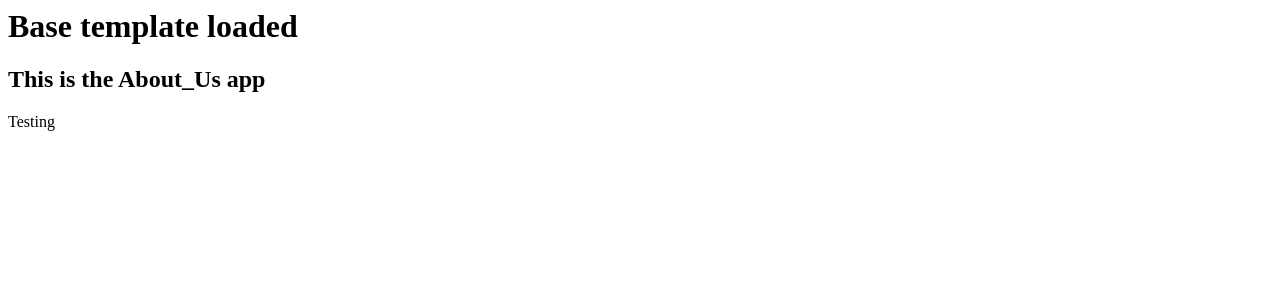
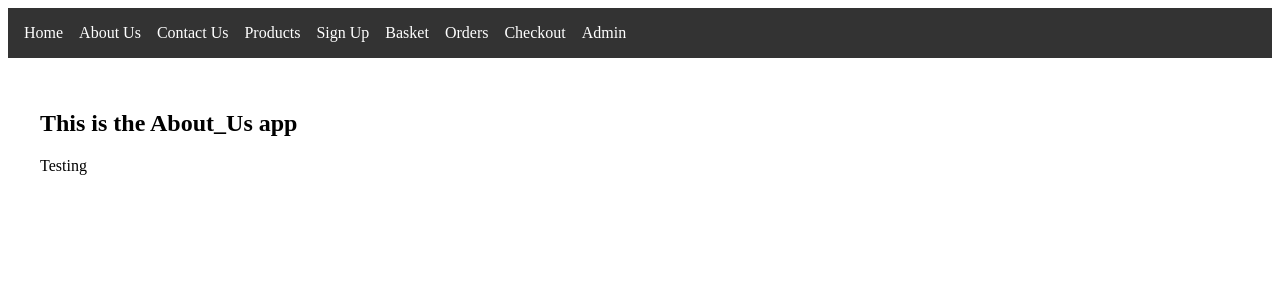
Before and after one commit to Zaid748-collab/Team-31, a Django app: page /about/ in a window 1280 px wide. Shown: the top 300 px of the page. Run offline with Django 5.2, Linux system fonts and the light colour scheme.

Commit message:
Adding a navigation bar to base.html

```diff
--- a/Team31Project/About_Us/urls.py
+++ b/Team31Project/About_Us/urls.py
@@ -2,5 +2,5 @@ from django.urls import path
 from . import views
 
 urlpatterns = [
-    path('', views.index, name='index'),
+    path('', views.index, name='about'),
 ]
--- a/Team31Project/Checkout/urls.py
+++ b/Team31Project/Checkout/urls.py
@@ -2,5 +2,5 @@ from django.urls import path
 from . import views
 
 urlpatterns = [
-    path('', views.index, name='index'),
+    path('', views.index, name='checkout'),
 ]
--- a/Team31Project/Contact_Us/urls.py
+++ b/Team31Project/Contact_Us/urls.py
@@ -2,5 +2,5 @@ from django.urls import path
 from . import views
 
 urlpatterns = [
-    path('', views.index, name='index'),
+    path('', views.index, name='contact'),
 ]
--- a/Team31Project/Home_Page/urls.py
+++ b/Team31Project/Home_Page/urls.py
@@ -2,5 +2,5 @@ from django.urls import path
 from . import views
 
 urlpatterns = [
-    path('', views.index, name='index'),
+    path('', views.index, name='home'),
 ]
--- a/Team31Project/Previous_Orders/urls.py
+++ b/Team31Project/Previous_Orders/urls.py
@@ -2,5 +2,5 @@ from django.urls import path
 from . import views
 
 urlpatterns = [
-    path('', views.index, name='index'),
+    path('', views.index, name='orders'),
 ]
--- a/Team31Project/Product_List/urls.py
+++ b/Team31Project/Product_List/urls.py
@@ -2,5 +2,5 @@ from django.urls import path
 from . import views
 
 urlpatterns = [
-    path('', views.index, name='index'),
+    path('', views.index, name='products'),
 ]
--- a/Team31Project/Product_List/views.py
+++ b/Team31Project/Product_List/views.py
@@ -1,4 +1,4 @@
 from django.shortcuts import render
 
 def index(request):
-    return render(request, 'Profuct_List/Product_List.html', {'app_name': 'Product_List'})
+    return render(request, 'Product_List/Product_List.html', {'app_name': 'Product_List'})
--- a/Team31Project/Sign_Up/urls.py
+++ b/Team31Project/Sign_Up/urls.py
@@ -2,5 +2,5 @@ from django.urls import path
 from . import views
 
 urlpatterns = [
-    path('', views.index, name='index'),
+    path('', views.index, name='signup'),
 ]
--- a/Team31Project/User_Basket/urls.py
+++ b/Team31Project/User_Basket/urls.py
@@ -2,5 +2,5 @@ from django.urls import path
 from . import views
 
 urlpatterns = [
-    path('', views.index, name='index'),
+    path('', views.index, name='basket'),
 ]
--- a/Team31Project/templates/base.html
+++ b/Team31Project/templates/base.html
@@ -1,2 +1,32 @@
-<h1>Base template loaded</h1>
-{% block content %}{% endblock %}
+<!DOCTYPE html>
+<html lang="en">
+<head>
+  <meta charset="UTF-8">
+  <title>{% block title %}My Site{% endblock %}</title>
+  <meta name="viewport" content="width=device-width, initial-scale=1.0">
+</head>
+<body>
+
+  <header>
+    <nav style="background-color: #333; padding: 1rem;">
+      <ul style="list-style: none; display: flex; gap: 1rem; margin: 0; padding: 0;">
+        <li><a href="{% url 'home' %}" style="color: white; text-decoration: none;">Home</a></li>
+        <li><a href="{% url 'about' %}" style="color: white; text-decoration: none;">About Us</a></li>
+        <li><a href="{% url 'contact' %}" style="color: white; text-decoration: none;">Contact Us</a></li>
+        <li><a href="{% url 'products' %}" style="color: white; text-decoration: none;">Products</a></li>
+        <li><a href="{% url 'signup' %}" style="color: white; text-decoration: none;">Sign Up</a></li>
+        <li><a href="{% url 'basket' %}" style="color: white; text-decoration: none;">Basket</a></li>
+        <li><a href="{% url 'orders' %}" style="color: white; text-decoration: none;">Orders</a></li>
+        <li><a href="{% url 'checkout' %}" style="color: white; text-decoration: none;">Checkout</a></li>
+        <li><a href="/admin/" style="color: white; text-decoration: none;">Admin</a></li>
+      </ul>
+    </nav>
+  </header>
+
+  <main style="padding: 2rem;">
+    {% block content %}
+    {% endblock %}
+  </main>
+
+</body>
+</html>
```
